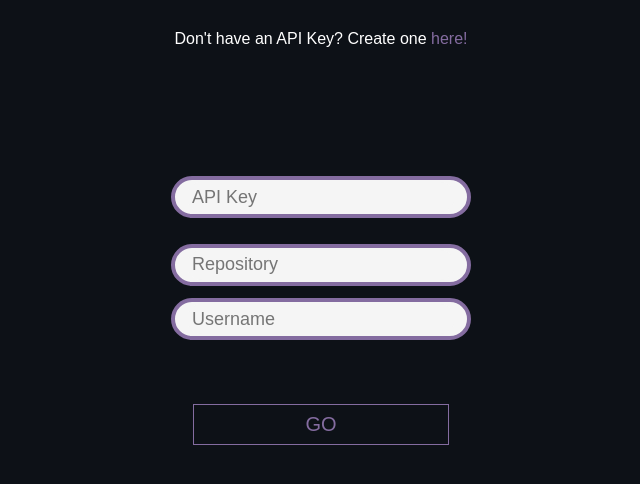
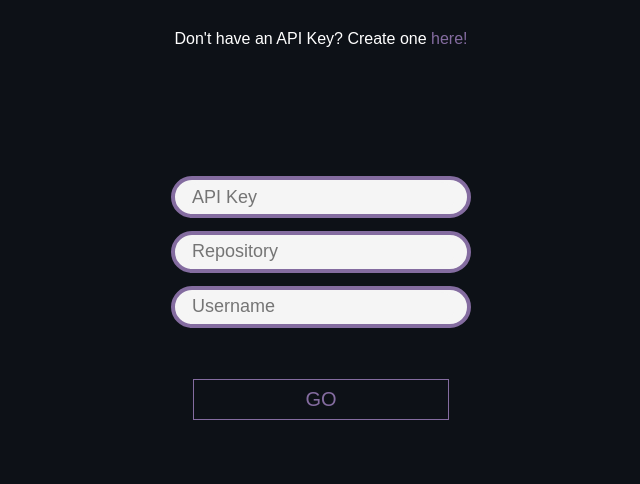
Before and after one commit to SisoroT/GitHub-Go, a Flask app: page / in a window 1280 px wide. Shown: the part 94-578 px from the top of the page, without its empty margins (319-959 px from the left). Run offline with Flask 3, Linux system fonts and the light colour scheme.

Commit message:
updated spacing between forms again

```diff
--- a/app_service/static/css/home.css
+++ b/app_service/static/css/home.css
@@ -49,7 +49,7 @@ img {
 
 .repo-outer-container {
     margin: auto;
-    margin-top: 2%;
+    margin-top: 1%;
     position: relative;
     width: 300px;
     height: 42px;
@@ -117,7 +117,7 @@ img {
 
 .butContainer {
     text-align: center;
-    margin-top: 5%;
+    margin-top: 4%;
 }
 
 .button {
```
